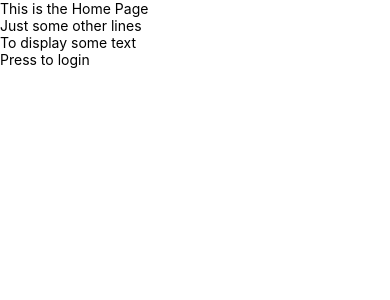
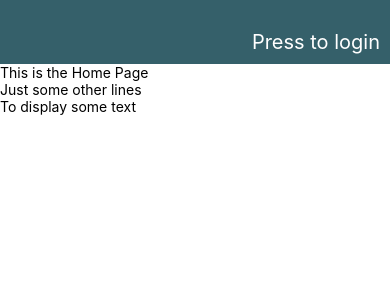
Before and after one commit to collinewait/globo, a React Native app: screen / in a window 390 px wide. Shown: the top 300 px of the page. Built offline with nearby package versions, Linux system fonts and the light colour scheme.

Commit message:
add styling to the header component

```diff
--- a/app/sections/Header.js
+++ b/app/sections/Header.js
@@ -1,5 +1,5 @@
 import React from 'react';
-import { Stylesheet, Text } from 'react-native';
+import { StyleSheet, Text, View } from 'react-native';
 
 export class Header extends React.Component {
     constructor(props){
@@ -16,7 +16,24 @@
     render() {
         let display = this.state.isLoggedIn ? 'Sample User' : this.props.message;
         return(
-            <Text onPress={this.toggleUser}>{display }</Text>
+            <View style={styles.headStyle}>
+                <Text
+                    style={styles.headText}
+                    onPress={this.toggleUser}>{display }
+                </Text>
+            </View>
         )
     }
-}
+}const styles = StyleSheet.create({
+    headText: {
+        textAlign: 'right',
+        color: '#ffffff',
+        fontSize: 20,
+    },
+    headStyle: {
+        paddingTop: 30,
+        paddingBottom: 10,
+        paddingRight: 10,
+        backgroundColor: '#35606a'
+    }
+});
--- a/app/views/Home.js
+++ b/app/views/Home.js
@@ -1,15 +1,15 @@
 import React from 'react';
-import { Stylesheet, Text, View } from 'react-native';
+import { StyleSheet, Text, View } from 'react-native';
 import { Header } from '../sections/Header';
 
 export class Home extends React.Component {
     render(){
         return(
             <View>
+                <Header message='Press to login' />
                 <Text>This is the Home Page</Text>
                 <Text>Just some other lines</Text>
                 <Text>To display some text</Text>
-                <Header message='Press to login' />
             </View>
         );
     }
```
Also changed, not shown: 1 other file (tests, documents, lock files or other folders).
